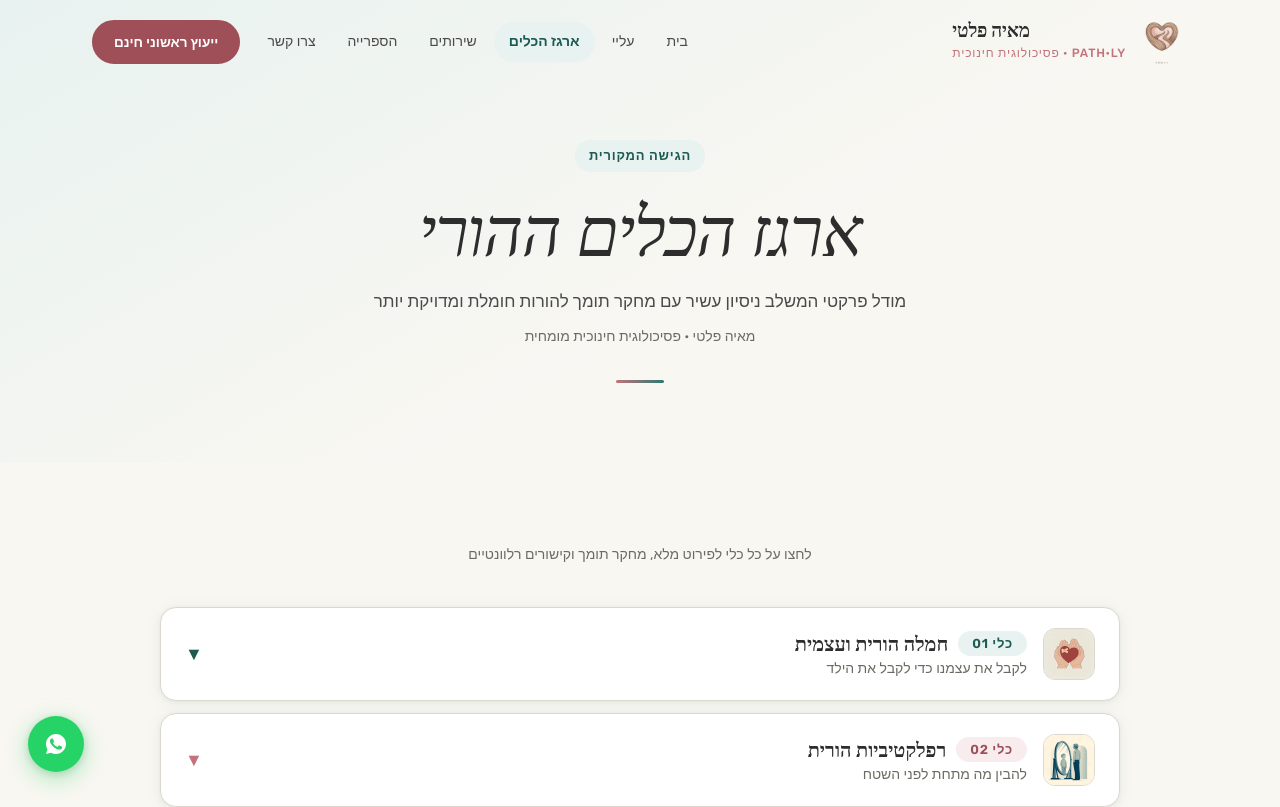
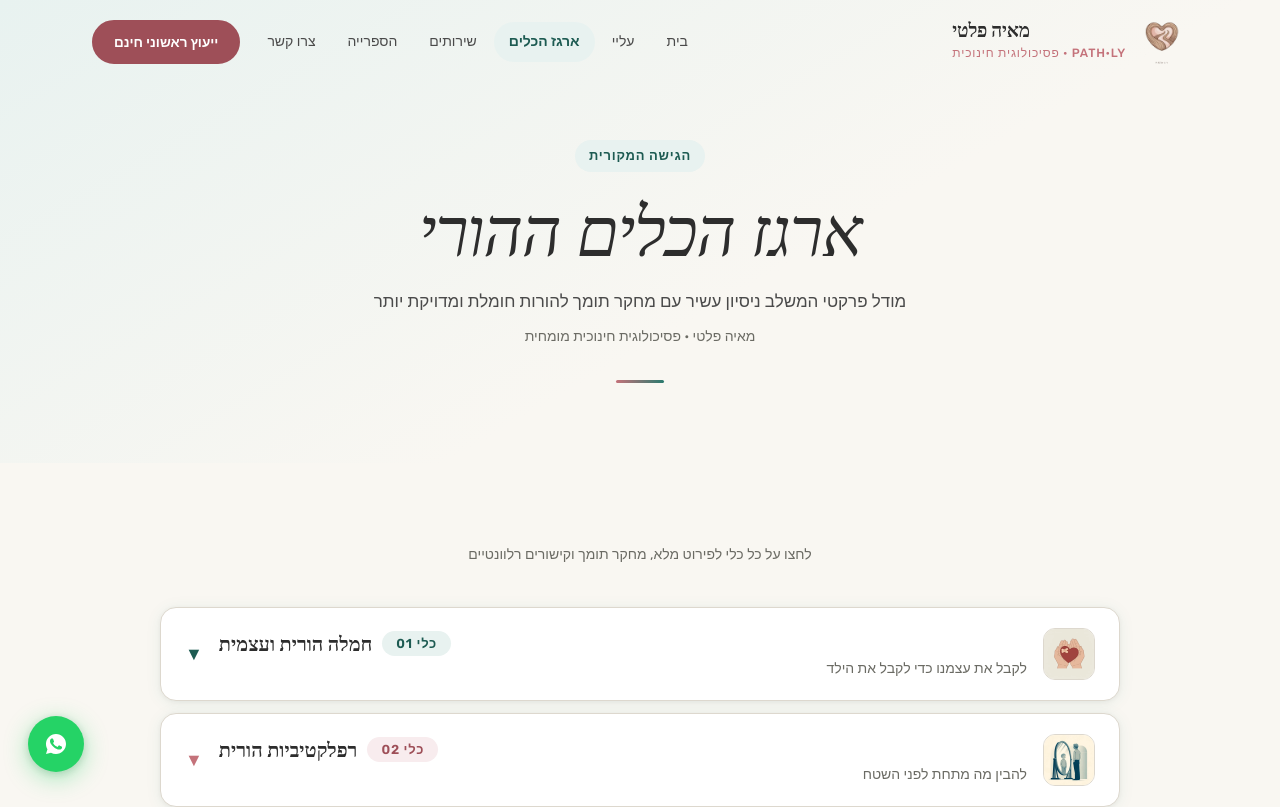
Before and after one commit to path-ly/path-ly, a Next.js app: page /model in a window 1280 px wide. Shown: the top 807 px of the page. Built offline with nearby package versions, Linux system fonts and the light colour scheme; a web font is replaced by a local one.

Commit message:
Fix Safari RTL text spacing in flex buttons

```diff
--- a/app/globals.css
+++ b/app/globals.css
@@ -126,6 +126,13 @@ h1, h2, h3, h4, h5 {
 /* ─── Body: Clean sans ────────────────────────────────────────────── */
 p, li, span, label, input, textarea, select, button {
   font-family: var(--font-hebrew);
+  text-align: inherit;
+}
+
+/* Prevent Safari RTL text stretching in flex containers */
+button {
+  text-align: right;
+  -webkit-text-size-adjust: 100%;
 }
 
 /* ═══════════════════════════════════════════════════════════════════
--- a/app/model/page.tsx
+++ b/app/model/page.tsx
@@ -74,12 +74,12 @@ export default function ModelPage() {
                     }[num]
                   }.webp`} alt={title} style={{ width:"100%", height:"100%", objectFit:"cover" }} />
                 </div>
-                <div style={{ flex:1 }}>
-                  <div style={{ display:"flex", alignItems:"center", gap:"10px", marginBottom:"4px" }}>
+                <div style={{ flex:1, minWidth:0 }}>
+                  <div style={{ display:"flex", alignItems:"center", gap:"10px", marginBottom:"4px", justifyContent:"flex-end" }}>
                     <span className={accent ? "tag-terra" : "tag-sage"} style={{ fontSize:"13px" }}>כלי {num}</span>
                     <h3 style={{ fontFamily:"var(--font-serif)", fontSize:"20px", fontWeight:600, color:"var(--charcoal)", margin:0 }}>{title}</h3>
                   </div>
-                  <p style={{ fontFamily:"var(--font-hebrew)", fontSize:"14px", color:"var(--charcoal-muted)", margin:0 }}>{short}</p>
+                  <p style={{ fontFamily:"var(--font-hebrew)", fontSize:"14px", color:"var(--charcoal-muted)", margin:0, textAlign:"right" }}>{short}</p>
                 </div>
                 <span style={{ fontSize:"18px", color: accent ? "var(--terra)" : "var(--sage-dark)", flexShrink:0 }}>
                   {openTool===num ? "▲" : "▼"}
```
